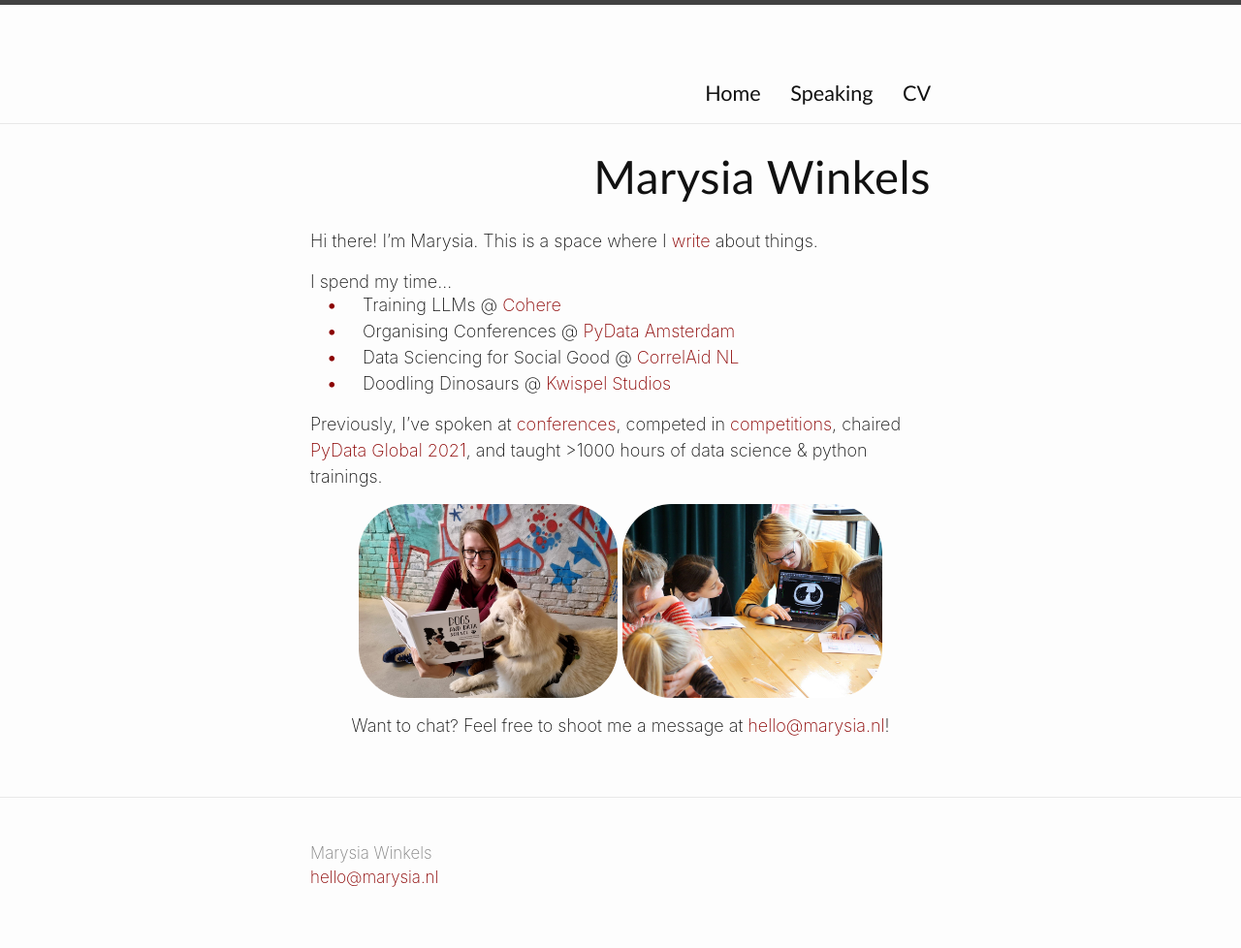
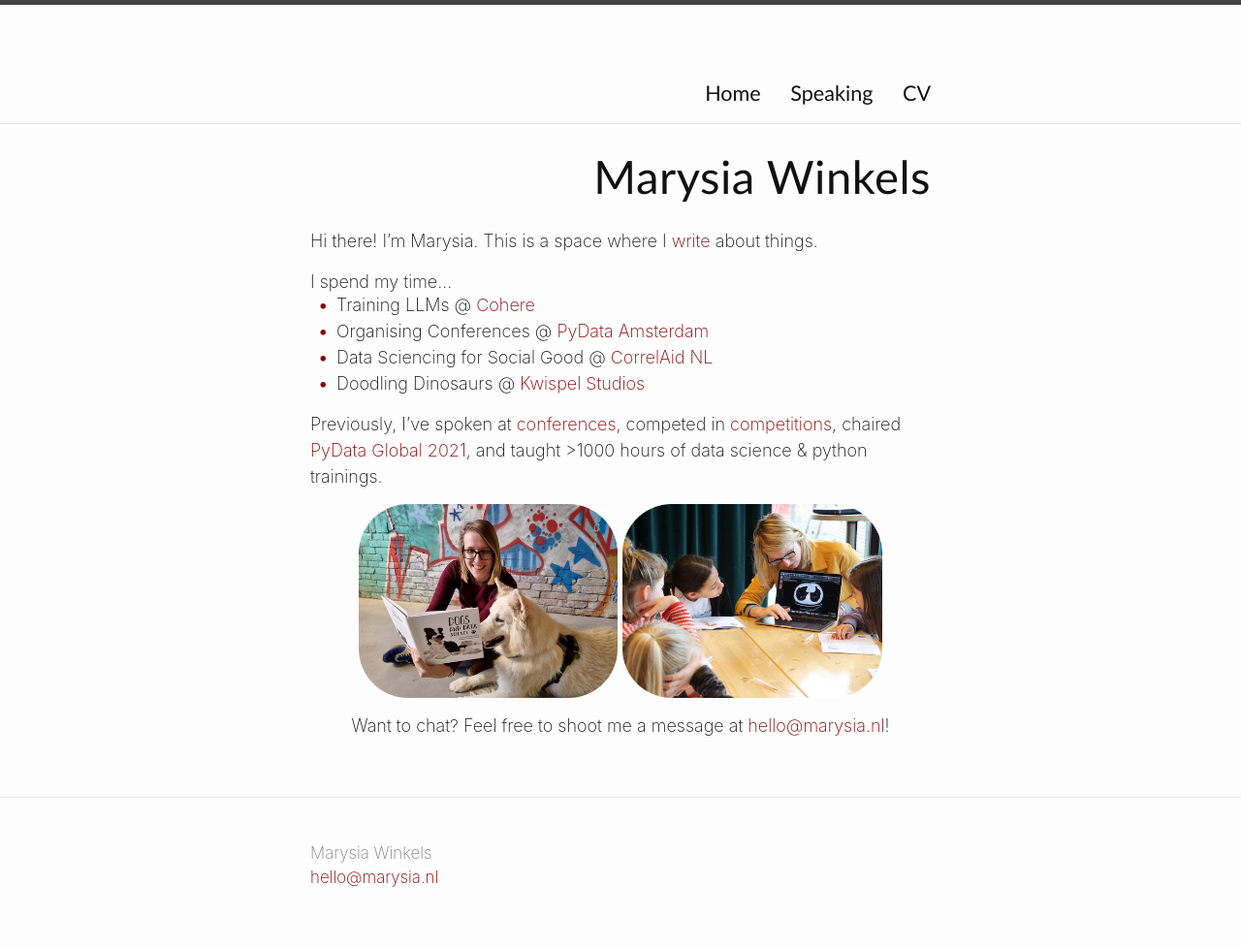
Before and after one commit to marysia/marysia.github.io, a Jekyll site: the page built from index.md, in a window 1280 px wide. Shown: the whole page at 97% size. Built offline with Jekyll 4.4.1, drawn with Linux system fonts in a browser that asks for light colours.

Commit message:
update css

```diff
--- a/_sass/minima/_layout.scss
+++ b/_sass/minima/_layout.scss
@@ -304,8 +304,8 @@ hr {
     color: $custom-color; /* Change the color */
     font-weight: bold; /* If you want it to be bold */
     display: inline-block; /* Needed to add space between the bullet and the text */
-    width: 2em; /* Also needed for space (tweak if needed) */
-    margin-left: 1em; /* Also needed for space (tweak if needed) */
+    width: 1em; /* Also needed for space (tweak if needed) */
+    margin-left: .5em; /* Also needed for space (tweak if needed) */
   }
 
   emph {
@@ -317,7 +317,7 @@ hr {
   h1 {
 
 
-	text-indent: 1em;
+	text-indent: 0em;
 	font-family: "Optima", Optima, sans-serif;
   	color: $custom-color;
     padding: 1px;
```
